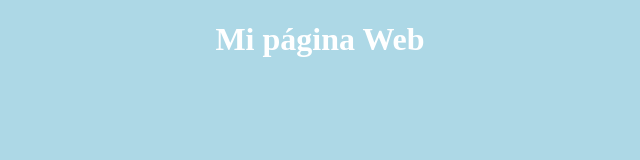
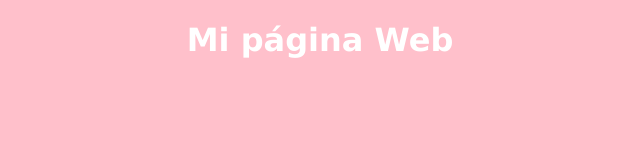
Before and after one commit to DiegoH022/tarea3, a plain HTML site: page tarea2/index.html in a window 1280 px wide. Shown: the whole page, without its empty margins (320-960 px from the left). Drawn offline with Linux system fonts and the light colour scheme.

Commit message:
Segunda modificacion de hoja de estilo

```diff
--- a/tarea2/estilo.css
+++ b/tarea2/estilo.css
@@ -1,5 +1,6 @@
 body {
-    background-color: lightblue;
+    background-color: pink;
+    font-family: Verdana;
     }
 
     h1 {
```
